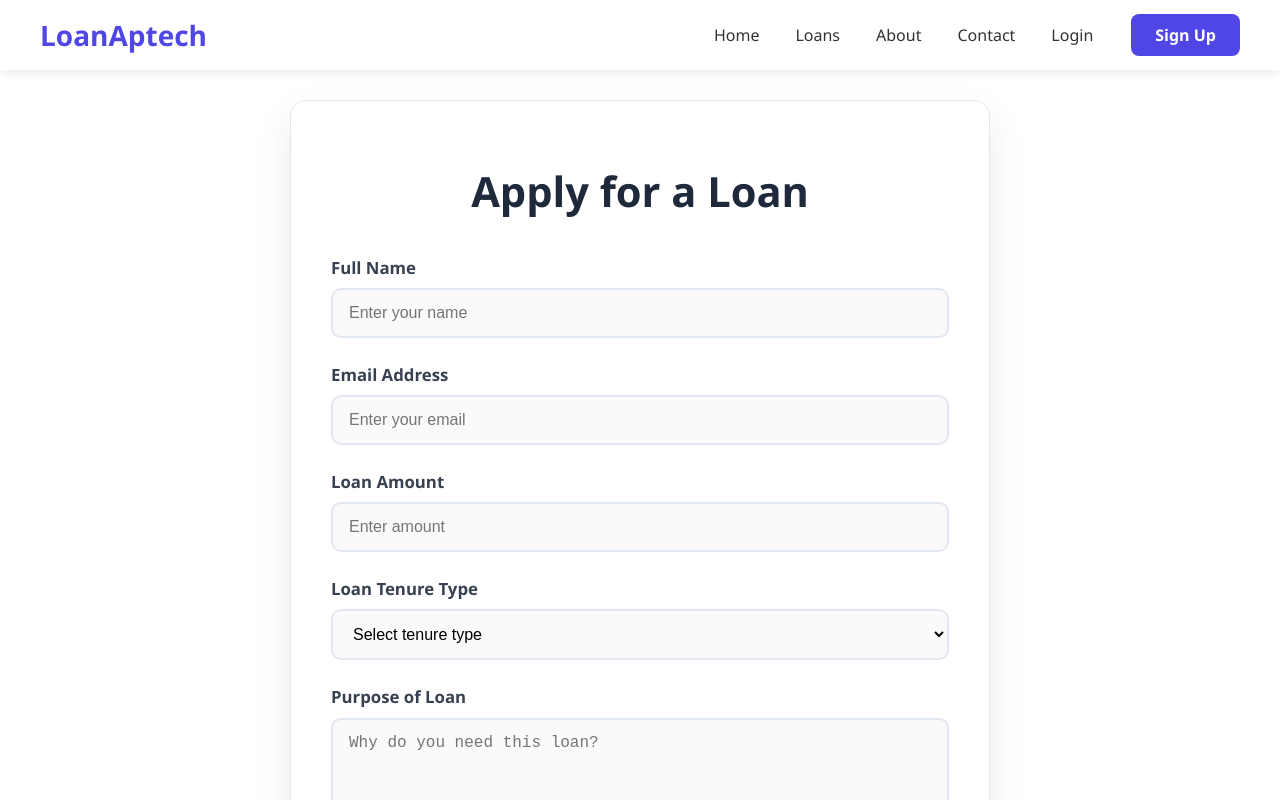
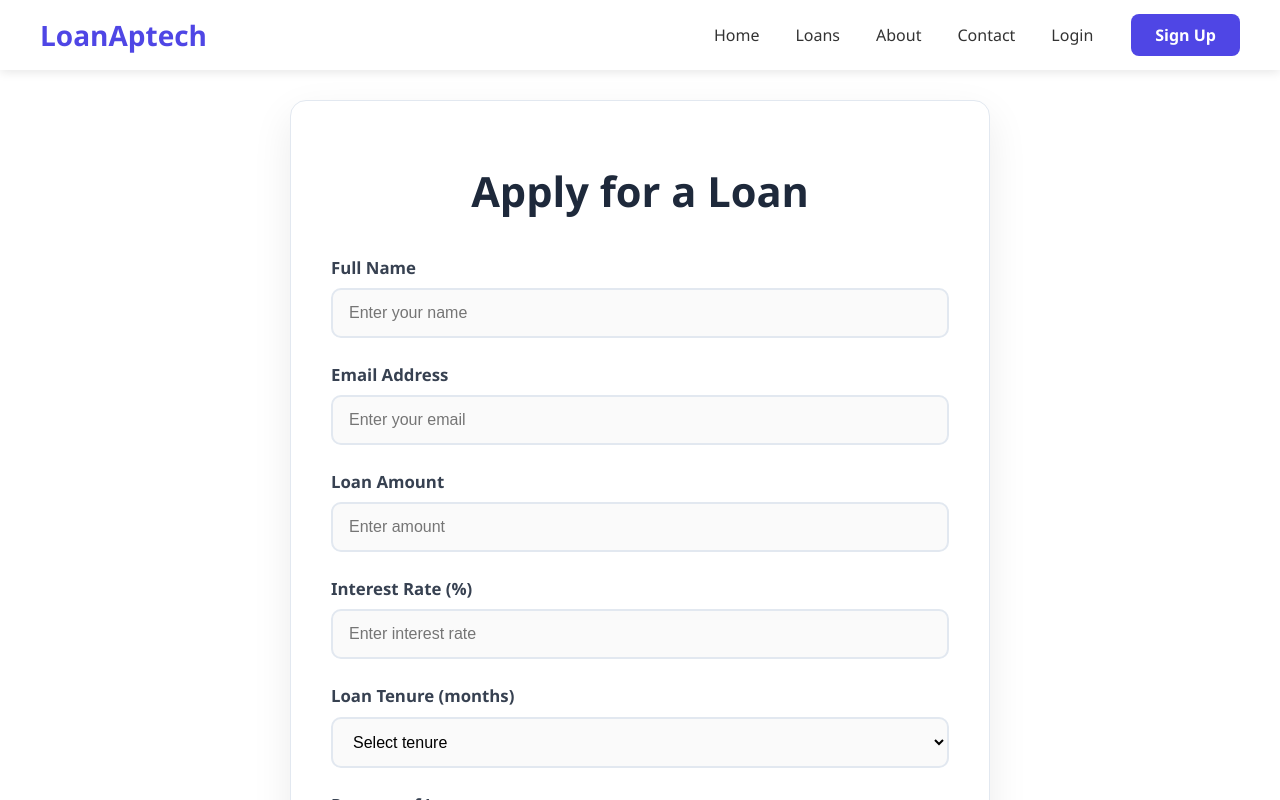
Before and after one commit to Luwaprime/LoanAptech, a React (Vite) app: page /applyloan in a window 1280 px wide. Shown: the top 800 px of the page. Built offline with nearby package versions, Linux system fonts and the light colour scheme; no server answers.

Commit message:
other commited

```diff
--- a/src/components/Navbar.jsx
+++ b/src/components/Navbar.jsx
@@ -85,7 +85,7 @@ function Navbar() {
           {/* Logged-in only */}
           {user && (
             <li>
-              <Link to="/apply" className={isActive("/apply") ? "nav-link active" : "nav-link"}>
+              <Link to="/applyloan" className={isActive("/applyloan") ? "nav-link active" : "nav-link"}>
                 Apply Now
               </Link>
             </li>
--- a/src/pages/ApplyLoan.jsx
+++ b/src/pages/ApplyLoan.jsx
@@ -8,9 +8,10 @@ const ApplyLoan = () => {
       const [formData, setFormData] = useState({
         name: "",
         email: "",
-        loanAmount: "",
-        loanTenure: "",
-        purposeLoan: ""
+        amount: "",
+        tenure: "",
+        purpose: "",
+        interestRate: ""
       });
       const [error, setError] = useState("");
       const [loading, setLoading] = useState(false);
@@ -26,7 +27,7 @@ const ApplyLoan = () => {
         e.preventDefault();
         setError("");
 
-        if (!formData.name.trim() || !formData.email.trim() || formData.loanAmount === "" || !formData.loanTenure.trim() || !formData.purposeLoan.trim()) {
+        if (!formData.name.trim() || !formData.email.trim() || formData.amount === "" || !formData.tenure.trim() || !formData.purpose.trim() || formData.interestRate === "") {
           setError("Please fill in all fields");
           return;
         }
@@ -42,11 +43,10 @@ const ApplyLoan = () => {
         },
         credentials: "include",
         body: JSON.stringify({
-          name: formData.name,
-          email: formData.email,
-          loanAmount: formData.loanAmount,
-          loanTenure: formData.loanTenure,
-          purposeLoan: formData.purposeLoan
+          amount: formData.amount,
+          purpose: formData.purpose,
+          duration: formData.tenure,
+          interestRate: formData.interestRate
         })
       });
 
@@ -100,33 +100,45 @@ const ApplyLoan = () => {
             <label>Loan Amount</label>
             <input
               type="number"
-              name="loanAmount"
+              name="amount"
               placeholder="Enter amount"
-              value={formData.loanAmount}
+              value={formData.amount}
               onChange={handleChange}
             />
           </div>
 
           <div className="input-group">
-             <label>Loan Tenure Type</label>
+            <label>Interest Rate (%)</label>
+            <input
+              type="number"
+              name="interestRate"
+              placeholder="Enter interest rate"
+              value={formData.interestRate}
+              onChange={handleChange}
+            />
+          </div>
+
+          <div className="input-group">
+             <label>Loan Tenure (months)</label>
              <select
-               name="loanTenure"
-               value={formData.loanTenure}
+               name="tenure"
+               value={formData.tenure}
                onChange={handleChange}
             >
-             <option value="">Select tenure type</option>
-            <option value="annual">Annual</option>
-            <option value="semiannual">Semiannual (Every 6 months)</option>
-            <option value="quarterly">Quarterly (Every 3 months)</option>
+             <option value="">Select tenure</option>
+            <option value="12">12 months</option>
+            <option value="24">24 months</option>
+            <option value="36">36 months</option>
+            <option value="60">60 months</option>
             </select>
          </div>
 
           <div className="input-group">
             <label>Purpose of Loan</label>
             <textarea
-              name="purposeLoan"
+              name="purpose"
               placeholder="Why do you need this loan?"
-              value={formData.purposeLoan}
+              value={formData.purpose}
               onChange={handleChange}
             />
           </div>
```
